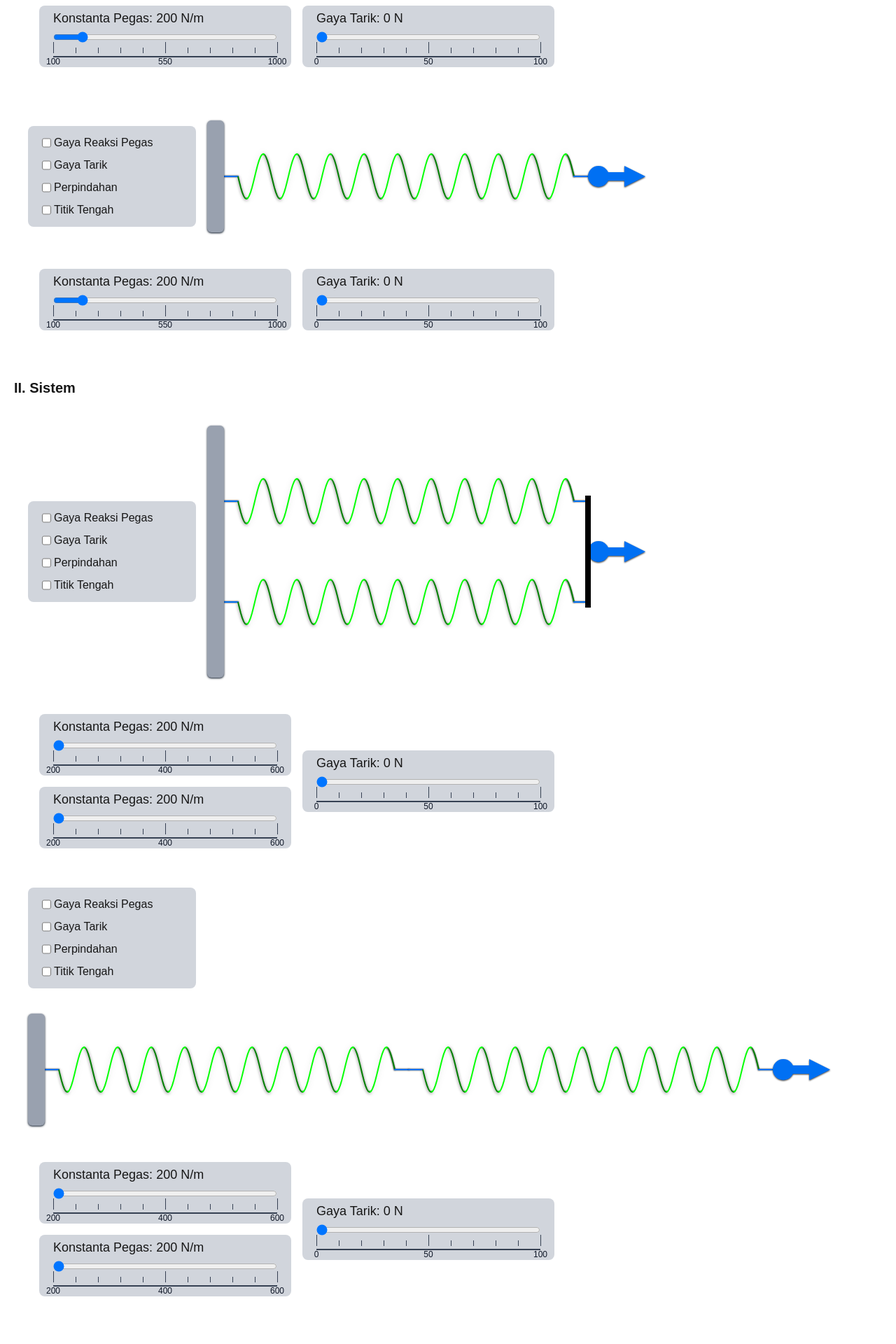
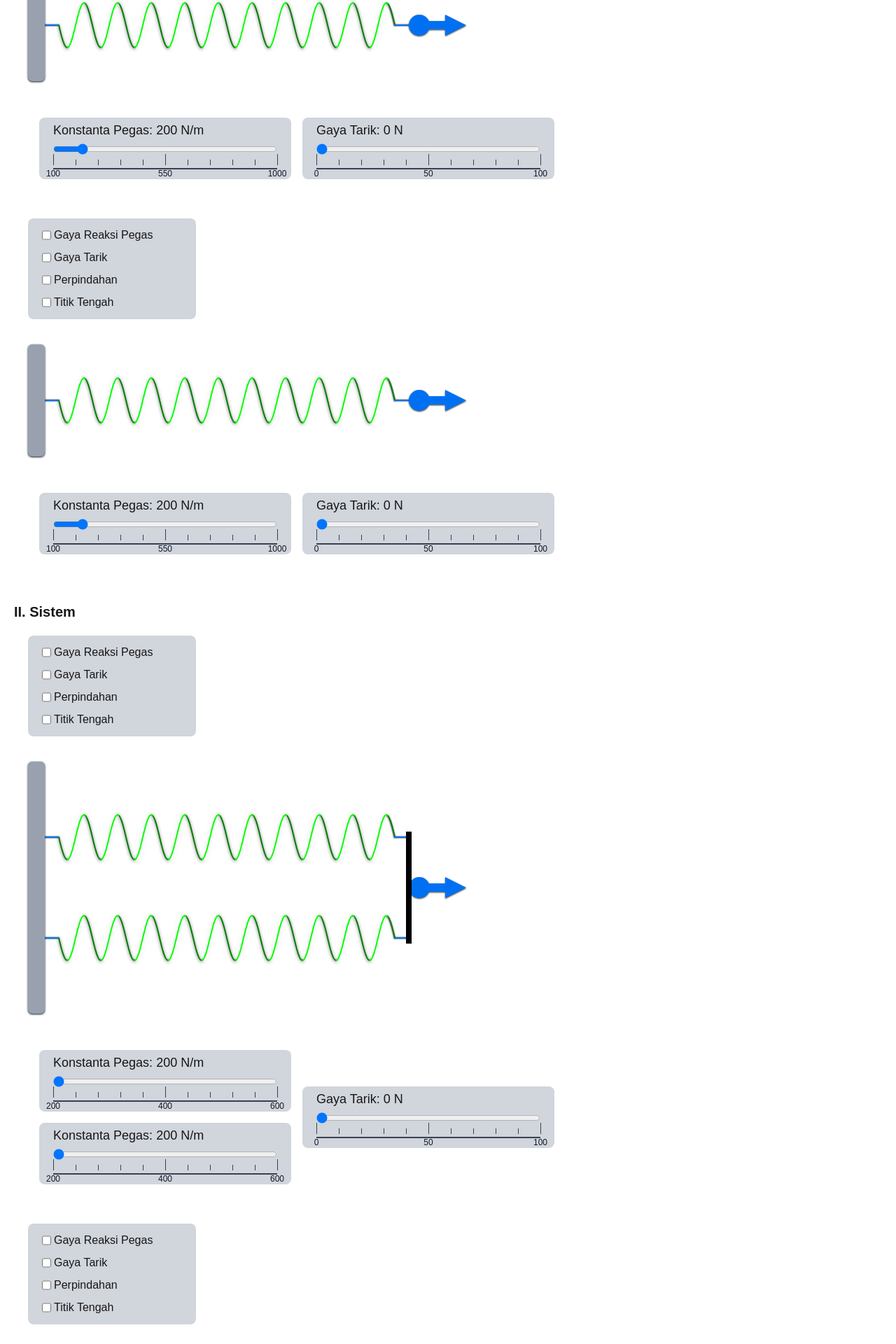
Before and after one commit to RizqiPangestu/portofolio-nextjs, a Next.js app: page /simulator-fisika in a window 1280 px wide. Shown: the part 340-2260 px from the top of the page at 70% size. Built offline with nearby package versions, Linux system fonts and the light colour scheme.

Commit message:
revert back flex-wrap

```diff
--- a/src/app/simulator-fisika/hookes-law.tsx
+++ b/src/app/simulator-fisika/hookes-law.tsx
@@ -150,7 +150,7 @@ export default function HookesLaw({width,height,coils}:HookesLawProps){
       setDistance(forceConstant / springConstant);
     }, [forceConstant, springConstant]);
 
-    return <div className="w-full h-full flex flex-row md:flex-wrap gap-4 p-5 items-center">
+    return <div className="w-full h-full flex flex-col md:flex-wrap gap-4 p-5">
     <VisualBoard
       showSpringForce={showSpringForce}
       isSpringForceChecked={isSpringForceChecked}
@@ -256,7 +256,7 @@ export function HookesLawParallel({width,height,coils}:HookesLawProps){
     setSpringForce2(springConstant2*newDistance)
   }, [forceConstant, springConstant1, springConstant2]);
 
-  return <div className="w-full h-full flex flex-row md:flex-wrap gap-4 p-5 items-center">
+  return <div className="w-full h-full flex flex-col md:flex-wrap gap-4 p-5">
     <VisualBoard
       showSpringForce={showSpringForce}
       isSpringForceChecked={isSpringForceChecked}
@@ -385,7 +385,7 @@ export function HookesLawSeries({width,height,coils}:HookesLawProps){
     setDistance(distance1+distance2);
   }, [forceConstant, springConstant1, springConstant2]);
 
-  return <div className="w-full h-full flex flex-row md:flex-wrap gap-4 p-5 items-center">
+  return <div className="w-full h-full flex flex-col gap-4 p-5">
   <VisualBoard
     showSpringForce={showSpringForce}
     isSpringForceChecked={isSpringForceChecked}
@@ -520,7 +520,7 @@ export function HookesLawEnergy({width,height,coils}:HookesLawProps){
     setEnergyPotential(1/2 * springConstant * distance * distance)
   }, [distance, springConstant]);
 
-  return <div className="w-full h-full flex flex-row md:flex-wrap gap-4 p-5 items-center">
+  return <div className="w-full h-full flex flex-col md:flex-wrap gap-4 p-5">
     <VisualBoard
       showSpringForce={showSpringForce}
       isSpringForceChecked={isSpringForceChecked}
```
